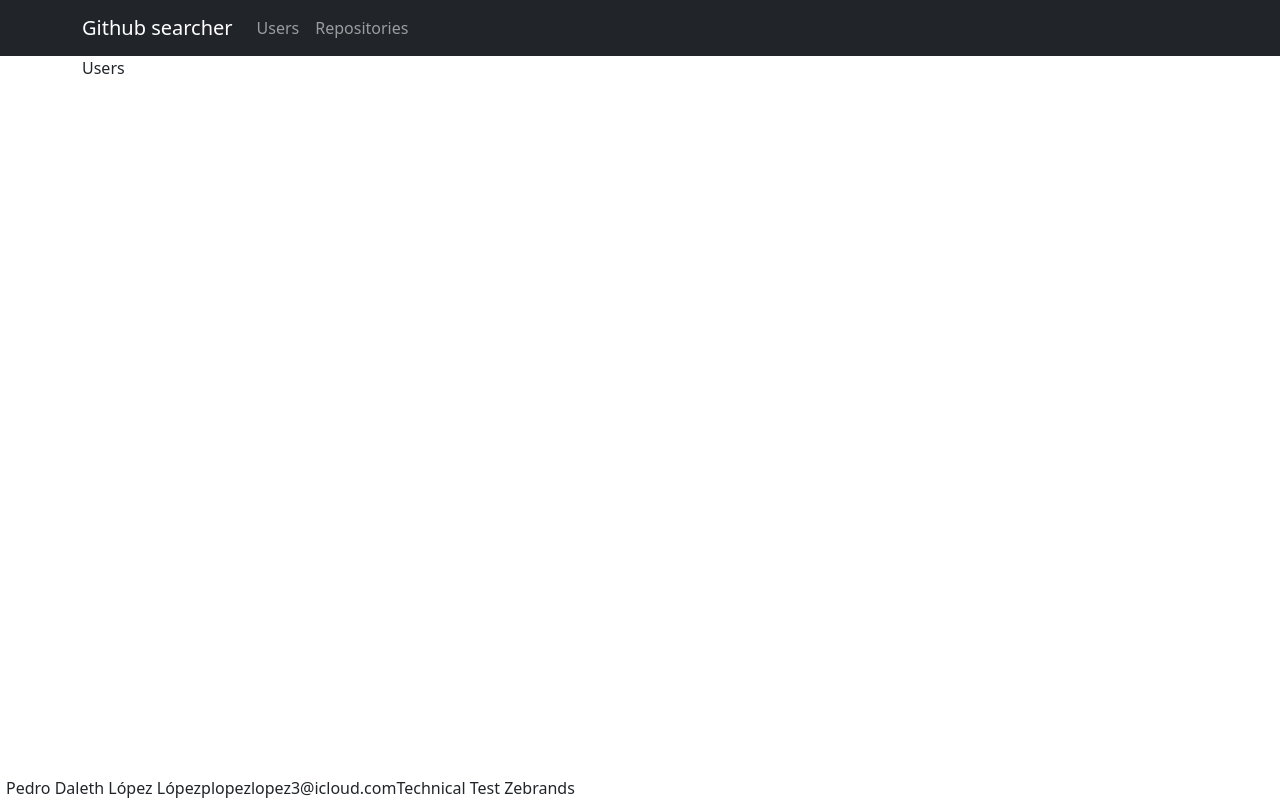
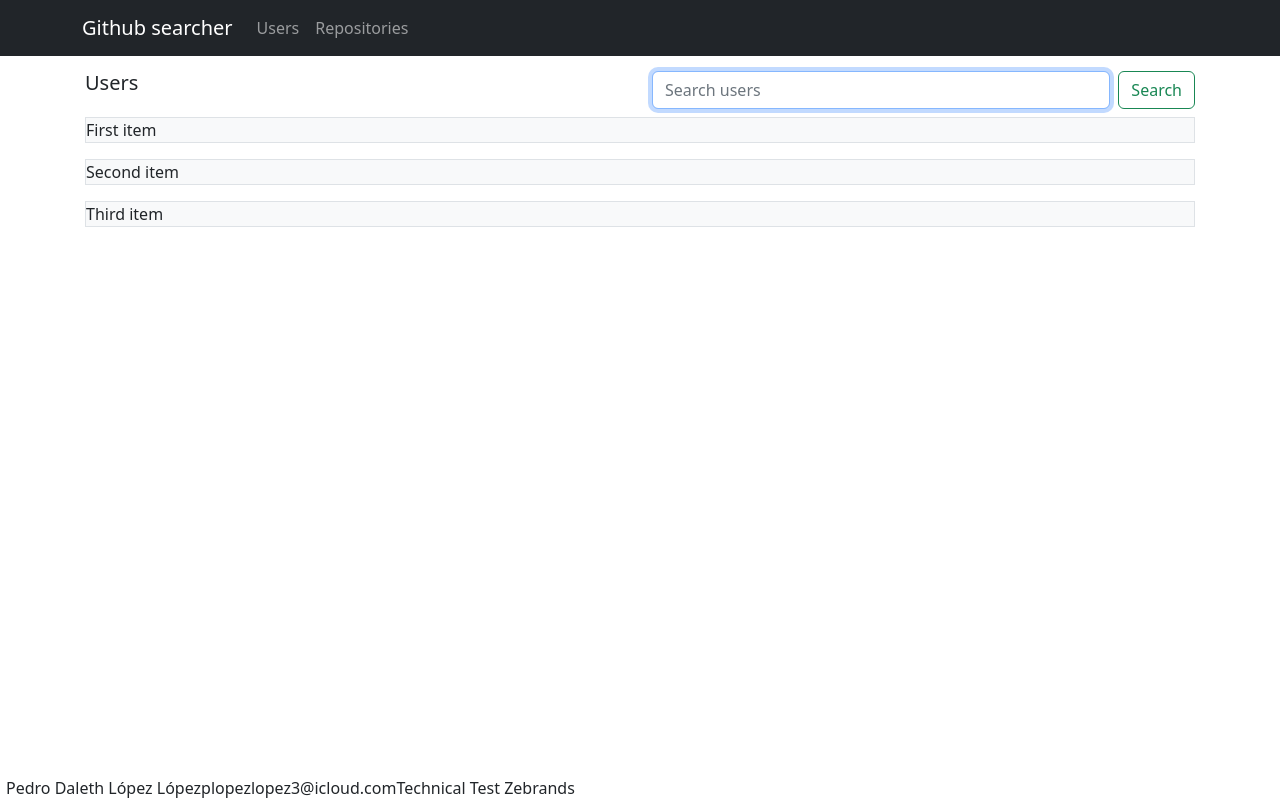
Before and after one commit to Daleth50/zerandsTest, a React (Create React App) app: page /users in a window 1280 px wide. Built offline with nearby package versions, Linux system fonts and the light colour scheme.

Commit message:
added search bar in users

```diff
--- a/src/app/pages/users.js
+++ b/src/app/pages/users.js
@@ -1,8 +1,32 @@
 import * as React from "react";
-import { Container } from "react-bootstrap";
+import { Button, Col, Container, Form, Row, Stack } from "react-bootstrap";
 
-export default function UsersComponents(props) {
-  return <Container>
-    <div>Users</div>
-  </Container>;
+export default function UsersComponents() {
+
+  return (
+    <Container style={{ flex: 1, padding: 15, justifyContent: "center" }}>
+      <Row xs={1} md={2}>
+        <Col>
+          <h5>Users</h5>
+        </Col>
+        <Col>
+          <Form className="d-flex">
+            <Form.Control
+              autoFocus
+              type="search"
+              placeholder="Search users"
+              className="me-2"
+              aria-label="Search users"
+            />
+            <Button variant="outline-success">Search</Button>
+          </Form>
+        </Col>
+      </Row>
+      <Stack className="pt-2" gap={3}>
+        <div className="bg-light border">First item</div>
+        <div className="bg-light border">Second item</div>
+        <div className="bg-light border">Third item</div>
+      </Stack>
+    </Container>
+  );
 }
```
Also changed, not shown: src/app/common/navbar/navbar.js (+0 -10 lines).
